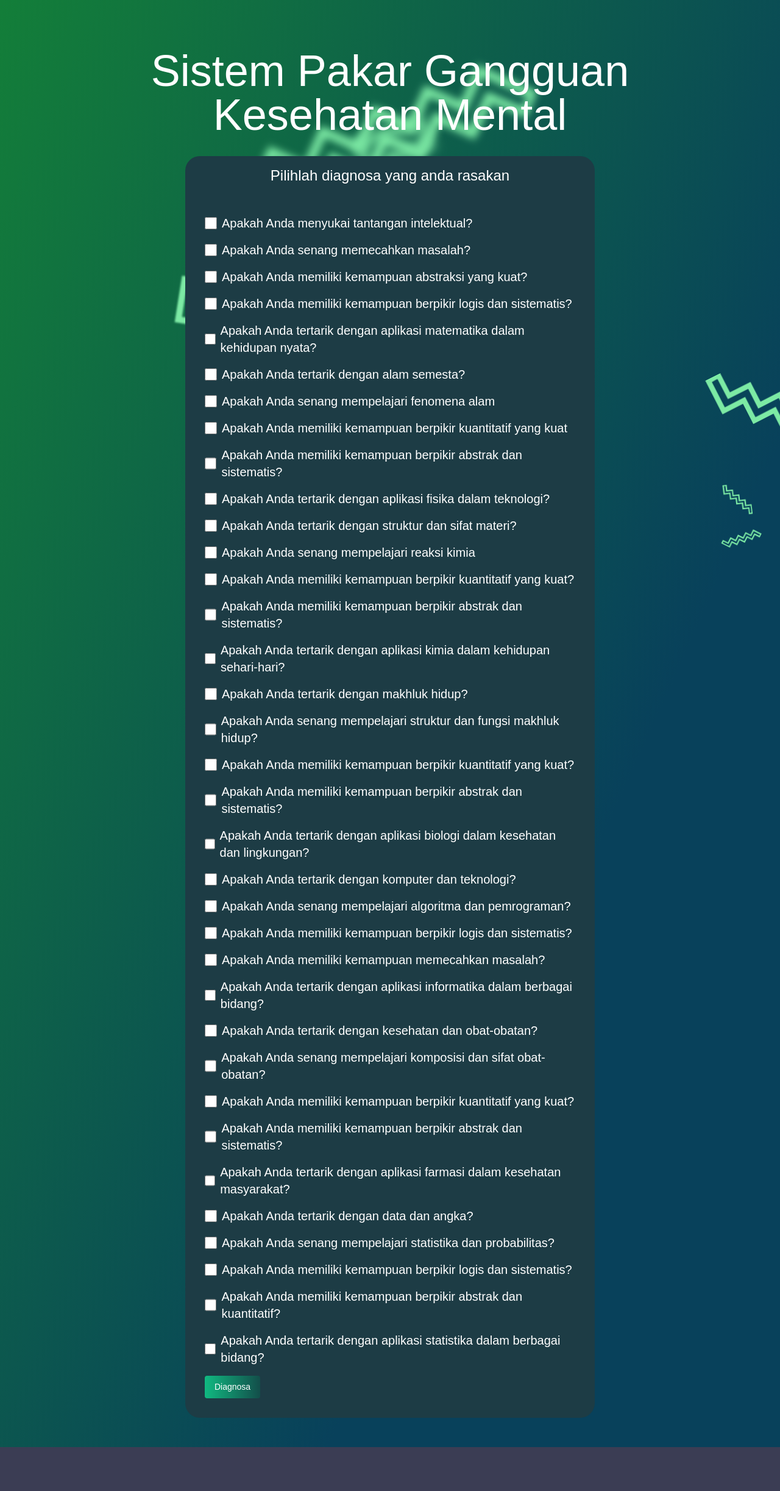
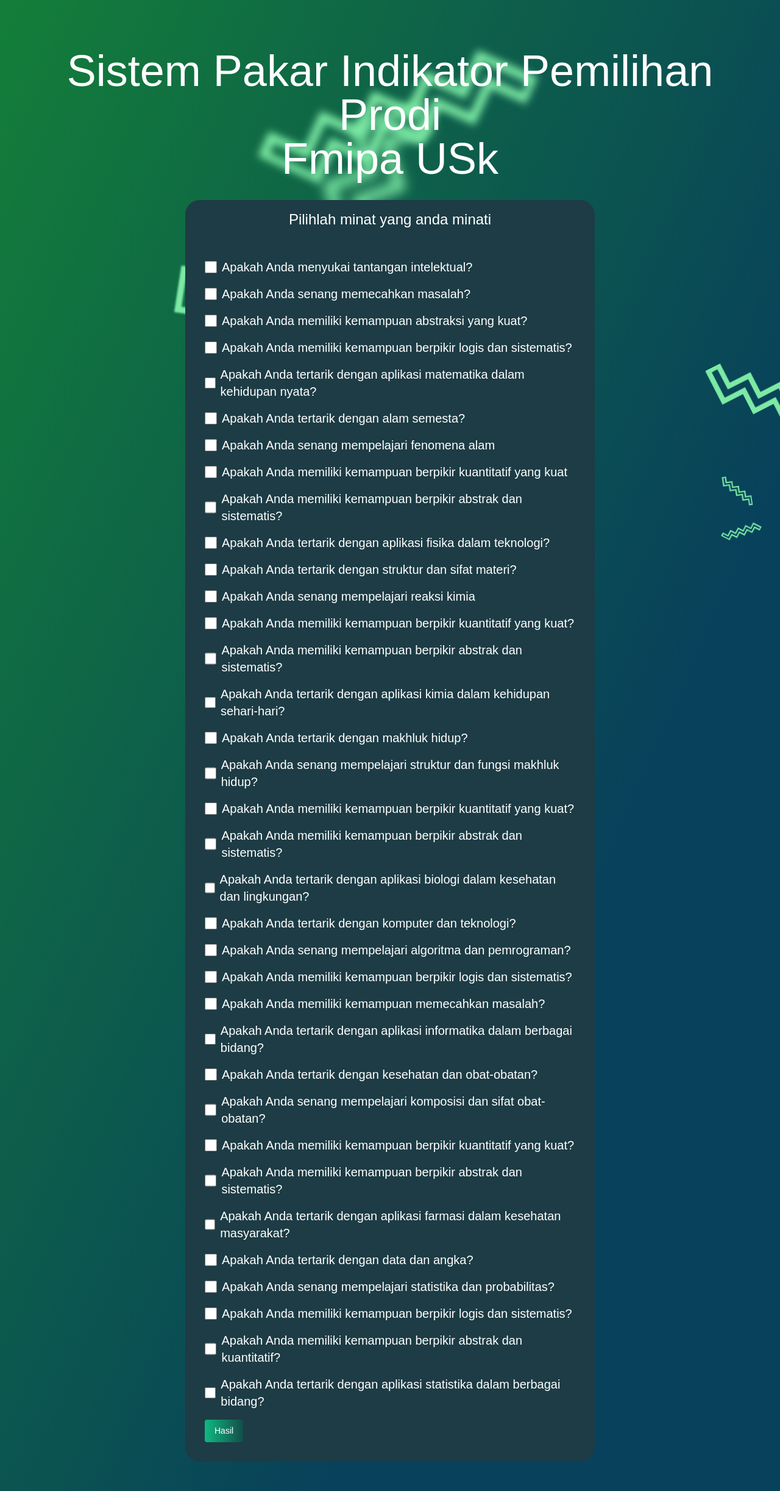
Before and after one commit to Dbrandlazz/SIP2, a Next.js app: page / in a window 1280 px wide. Shown: the whole page at 61% size. Before the commit the page ends 2373 px from the top, so only its background shows below. Built offline with nearby package versions, Linux system fonts and the light colour scheme; a web font is replaced by a local one.

Commit message:
ubah page landing

```diff
--- a/src/app/layout.tsx
+++ b/src/app/layout.tsx
@@ -5,8 +5,8 @@
 const inter = Red_Rose({ subsets: ['latin'] })
 
 export const metadata: Metadata = {
-  title: 'Sadar Jiwa',
-  description: 'Cek Kesehatan mu',
+  title: 'SIP2',
+  description: 'Cek Jurusan mu',
 }
 
 export default function RootLayout({
--- a/src/app/page.tsx
+++ b/src/app/page.tsx
@@ -37,15 +37,15 @@
     <div className=" py-12 px-4 mx-auto">
       <div className="mt-8 text-center text-7xl text-white ">
           <p>
-            Sistem Pakar Gangguan
+            Sistem Pakar Indikator Pemilihan Prodi
           </p>
           <p>
-             Kesehatan Mental
+             Fmipa USk
           </p>
         </div>
       <div className="max-w-md mx-auto bg-[#1D3C45] rounded-3xl  md:max-w-2xl z-50">
         <div className="mt-8 p-4 text-center text-2xl text-white ">
-          Pilihlah diagnosa yang anda rasakan
+          Pilihlah minat yang anda minati
         </div>
         <div className="p-8 text-white">
           <form onSubmit={handleSubmit} className="space-y-4">
@@ -66,19 +66,19 @@
               type="submit"
               className="mt-4 px-4 py-2 bg-gradient-to-r from-emerald-500 to-teal-900 text-white rounded hover:from-emerald-500 hover:to-teal-400 focus:outline-none focus:ring-2 focus:ring-offset-2 focus:ring-green-400"
             >
-              Diagnosa
+              Hasil
             </button>
           </form>
           {results && (
             <div className="mt-8 border border-white p-4 rounded-lg">
-              <h2 className="text-xl font-bold mb-4">Hasil Diagnosa:</h2>
+              <h2 className="text-xl font-bold mb-4">Hasil Minat:</h2>
               {Object.entries(results)
                 .filter(([_, value]) => value > 0)
                 .sort(([, a], [, b]) => b - a)
                 .map(([condition, symptomCount]) => (
                   <div key={condition} className="mb-2">
                     <span className="font-medium">
-                      {condition} ({symptomCount} gejala)
+                      {condition} ({symptomCount} minat)
                     </span>
                   </div>
                 ))}
```
